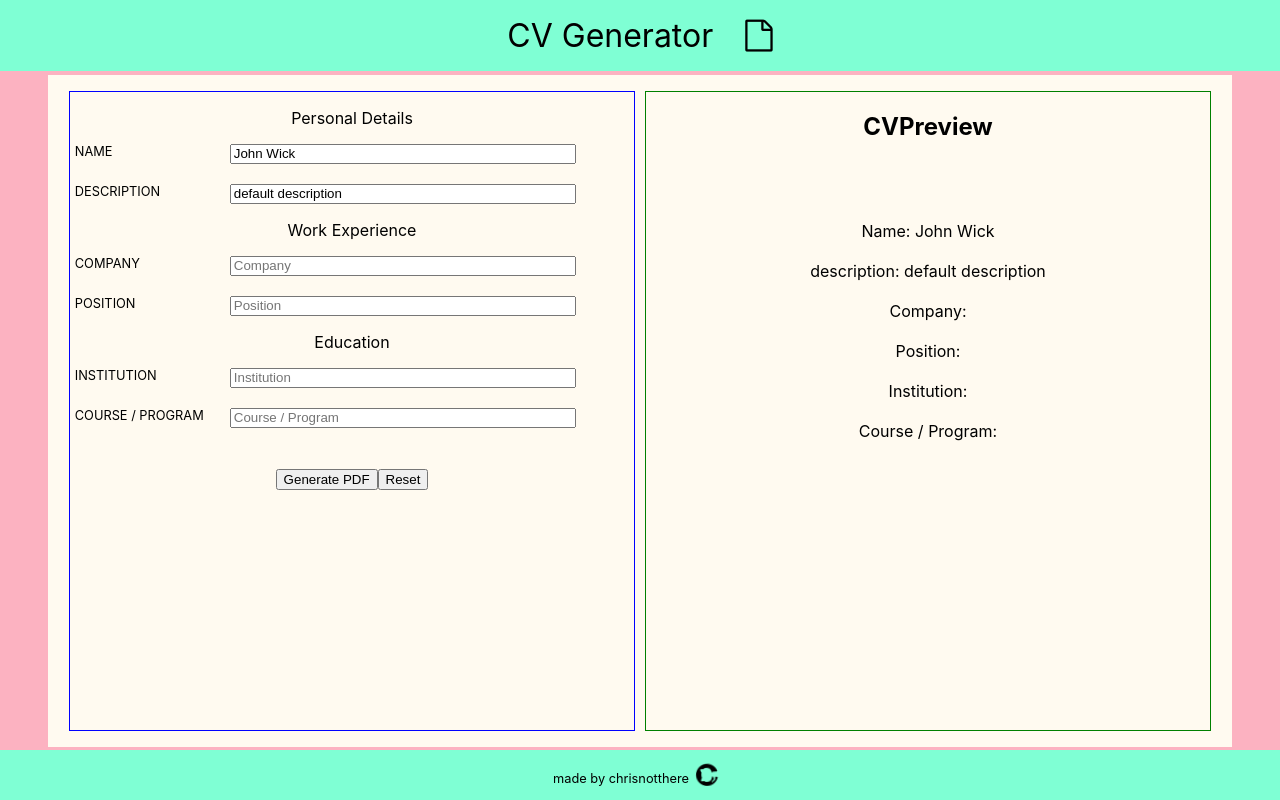
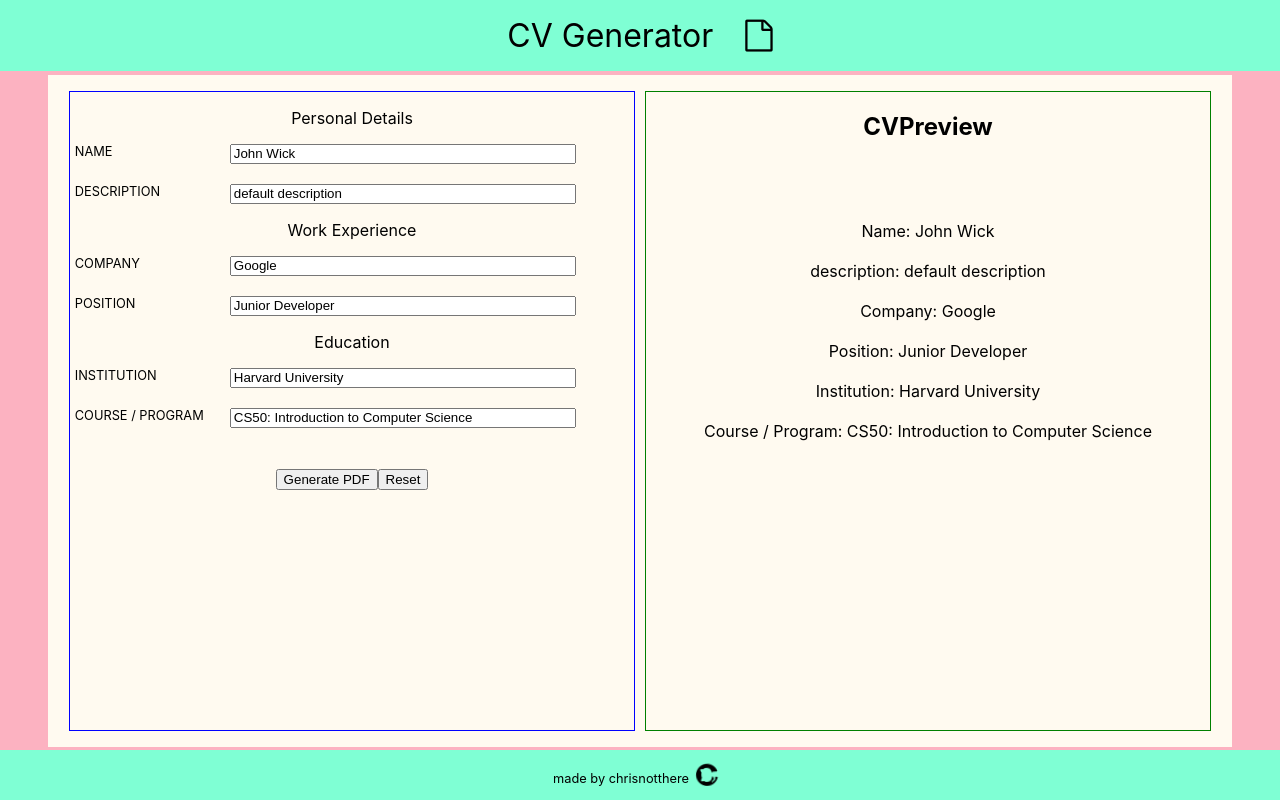
Before and after one commit to chrisnotthere/cv-project, a React (Create React App) app: page / in a window 1280 px wide. Built offline with nearby package versions, Linux system fonts and the light colour scheme.

Commit message:
adding handlers

```diff
--- a/src/components/Main.js
+++ b/src/components/Main.js
@@ -10,7 +10,11 @@ class Main extends Component {
     // this is the default CV info, before the user enters any information
     this.state = {
       name: 'John Wick',
-      description: 'default description'
+      description: 'default description',
+      company: 'Google',
+      position: 'Junior Developer',
+      institution: 'Harvard University',
+      course: 'CS50: Introduction to Computer Science'
     }
   }
 
@@ -26,10 +30,45 @@ class Main extends Component {
     })
   }
 
+  handleCompanyChange = (event) => {
+    this.setState({
+      company: event.target.value
+    })
+  }
+
+  handlePositionChange = (event) => {
+    this.setState({
+      position: event.target.value
+    })
+  }
+
+  handleInstitutionChange = (event) => {
+    this.setState({
+      institution: event.target.value
+    })
+  }
+
+  handleCourseChange = (event) => {
+    this.setState({
+      course: event.target.value
+    })
+  }
+
   // handleSubmit = (event) => {
   //   event.preventDefault();
   //   alert(`${this.state.name} ${this.state.description}`)
   // }
+
+  handleReset = event => {
+    this.setState({
+      name: 'John Wick',
+      description: 'default description',
+      company: 'Google',
+      position: 'Junior Developer',
+      institution: 'Harvard University',
+      course: 'CS50: Introduction to Computer Science'
+    })
+  }
 
   render() {
     return (
@@ -37,13 +76,27 @@ class Main extends Component {
         <CVForm
           name={this.state.name}
           description={this.state.description}
+          company={this.state.company}
+          position={this.state.position}
+          institution={this.state.institution}
+          course={this.state.course}
+
           handleNameChange={this.handleNameChange.bind(this)}
           handleDescriptionChange={this.handleDescriptionChange.bind(this)}
+          handleCompanyChange={this.handleCompanyChange.bind(this)}
+          handlePositionChange={this.handlePositionChange.bind(this)}
+          handleInstitutionChange={this.handleInstitutionChange.bind(this)}
+          handleCourseChange={this.handleCourseChange.bind(this)}
           //HandleSubmit={() => this.handleSubmit()}
+          handleReset={this.handleReset.bind(this)}
         />
         <CVPreview
           name={this.state.name}
           description={this.state.description}
+          company={this.state.company}
+          position={this.state.position}
+          institution={this.state.institution}
+          course={this.state.course}
         />
       </main>
     )
```
